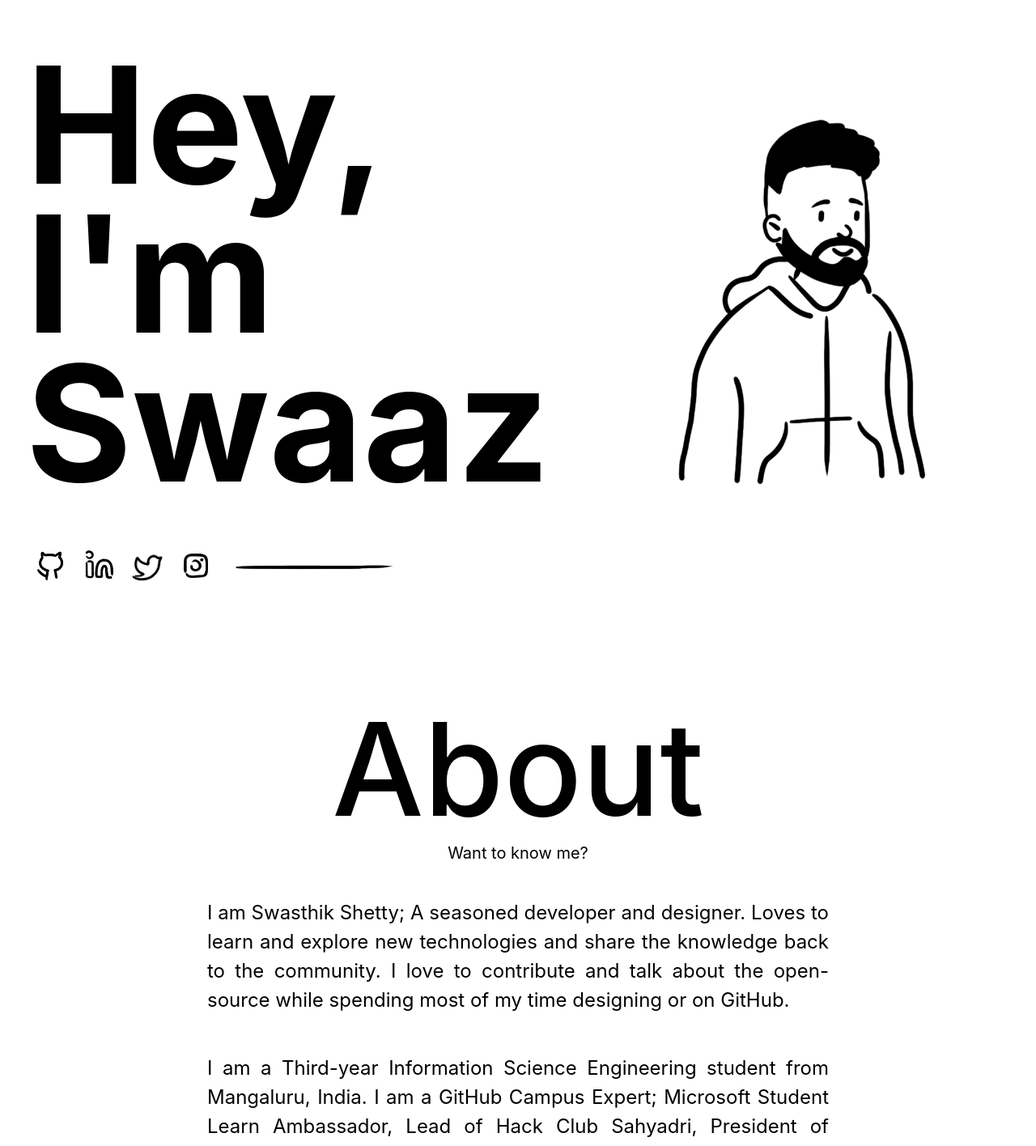
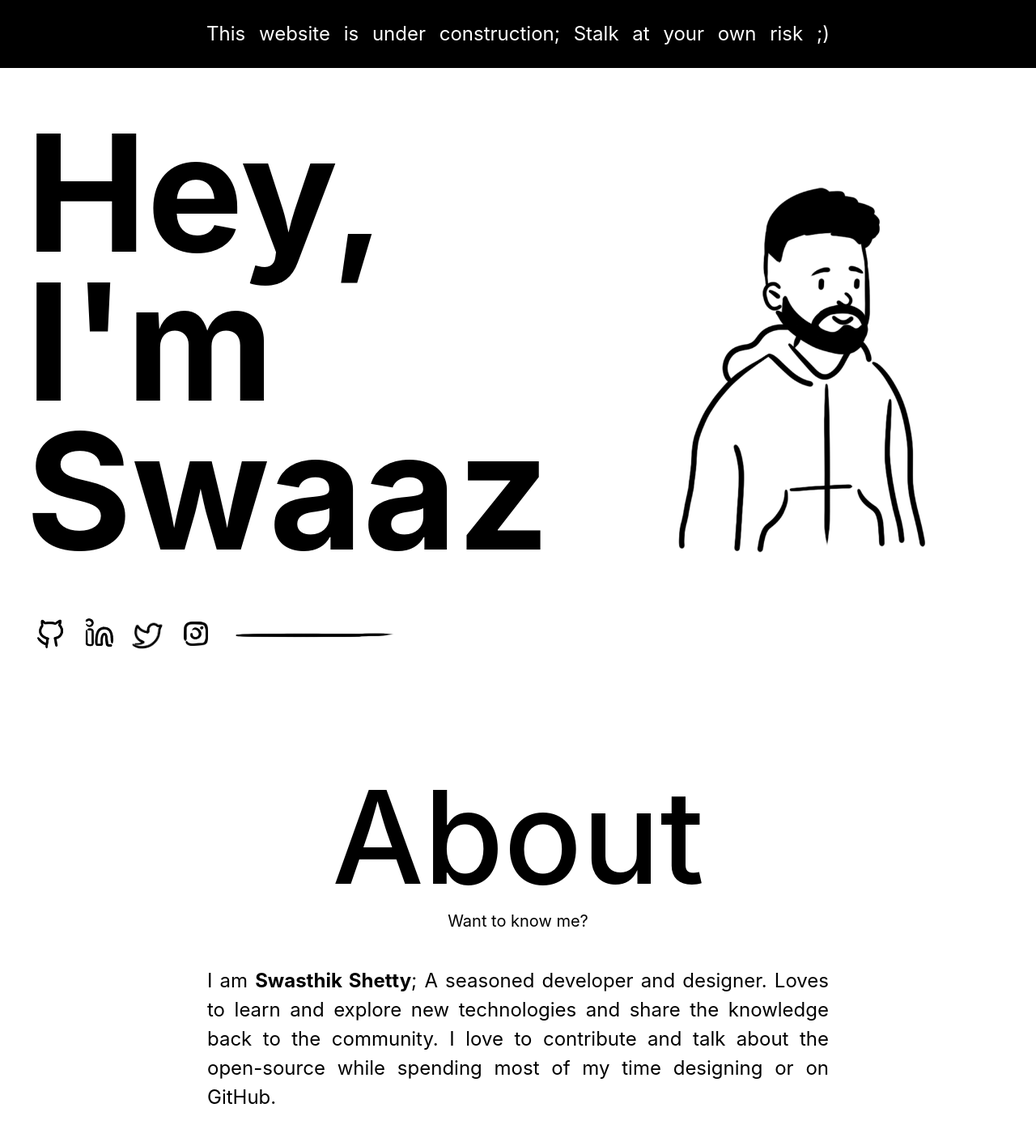
Before and after one commit to leandervaz/leandervaz.github.io, a Next.js app: page / in a window 1280 px wide. Shown: the top 1416 px of the page at 81% size. Built offline with nearby package versions, Linux system fonts and the light colour scheme.

Commit message:
Added banner

```diff
--- a/components/AboutPage.js
+++ b/components/AboutPage.js
@@ -10,10 +10,10 @@ const AboutPage = () => {
                     <SubTitle>Want to know me?</SubTitle>
                     <Content>
                         <ContentParagraph>
-                            I am Swasthik Shetty; A seasoned developer and designer. Loves to learn and explore new technologies and share the knowledge back to the community. I love to contribute and talk about the open-source while spending most of my time designing or on GitHub.
+                            I am <Highlighter>Swasthik Shetty</Highlighter>; A seasoned developer and designer. Loves to learn and explore new technologies and share the knowledge back to the community. I love to contribute and talk about the open-source while spending most of my time designing or on GitHub.
                         </ContentParagraph>
                         <ContentParagraph>
-                            I am a Third-year Information Science Engineering student from Mangaluru, India. I am a GitHub Campus Expert; Microsoft Student Learn Ambassador, Lead of Hack Club Sahyadri, President of CodeChef SCEM, Developer at codezoned, Technical Head of Sahyadri Open-Source Community and Game Development Head of Mozilla Club Sahyadri.
+                            I am a final year Information Science Engineering student from Mangaluru, India. I am a <Highlighter>GitHub Campus Expert</Highlighter>; <Highlighter>Microsoft Learn Student Ambassador</Highlighter>, Lead of <Highlighter>Hack Club</Highlighter>, President of <Highlighter>Sahyadri Open-Source Community</Highlighter> and Community member of <Highlighter>Google Developer Student Club</Highlighter>.
                         </ContentParagraph>
                     </Content>
                 </SectionCenter>
@@ -98,3 +98,6 @@ const ContentParagraph = styled.p`
         line-height: 3vh;
     }
 `
+const Highlighter = styled.span`
+    font-weight: bold;
+`
--- /dev/null
+++ b/components/Banner.js
@@ -0,0 +1,43 @@
+import styled from "styled-components";
+import { device } from "../styles/responsive";
+
+const Banner = () => {
+    return (
+        <Section>
+            <Text>
+                This website is under construction; Stalk at your own risk ;)
+            </Text>
+        </Section>
+    );
+}
+
+export default Banner;
+
+const Section = styled.section`
+    width: 100%;
+    background: #000000;
+    margin: 0;
+    padding: 0;
+    display: flex;
+    align-items: center;
+    justify-content: center;
+
+`
+
+const Text = styled.p`
+    color: #ffffff;
+    margin: 0;
+    padding: 3vh 0;
+    font-size: 3vh;
+    line-height: 4.5vh;
+    word-spacing: 10px;
+    text-align: center;
+
+    @media ${device.mobileL} {
+        font-size: 2vh;
+    }
+    @media ${device.mobileM} {
+        font-size: 1.7vh;
+        line-height: 3vh;
+    }
+`
--- a/pages/index.js
+++ b/pages/index.js
@@ -5,10 +5,12 @@ import ProjectPage from "../components/ProjectPage";
 import Contact from "../components/Contact";
 import Footer from "../components/Footer";
 import ClubsCommunities from "../components/ClubsCommunities";
+import Banner from "../components/Banner";
 
 const Home = () => {
   return (
     <Section>
+      <Banner />
       <CoverPage />
       <AboutPage />
       <ClubsCommunities />
```
